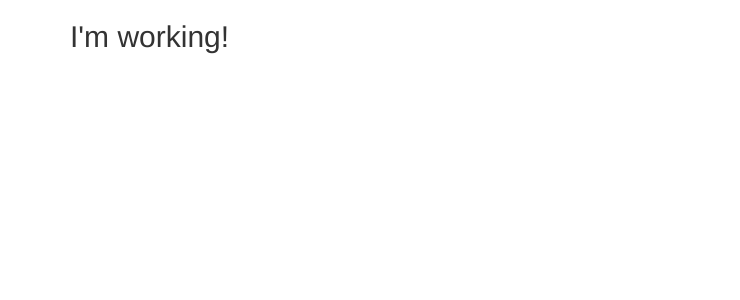
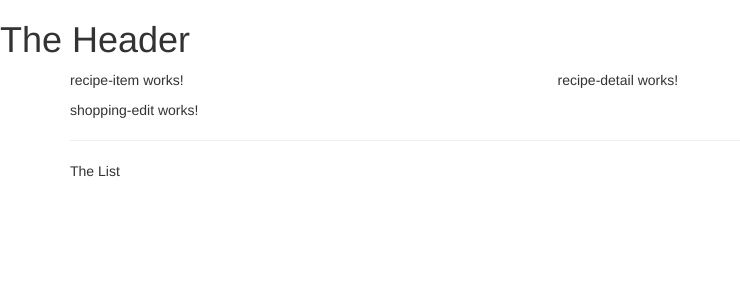
Before and after one commit to fffarzan/learn-angular-magic-recipe, an Angular app: page / in a window 1280 px wide. Shown: the top 300 px of the page, without its empty margins (0-740 px from the left). Built offline with nearby package versions, Linux system fonts and the light colour scheme.

Commit message:
Using The Components

```diff
--- a/src/app/app.component.html
+++ b/src/app/app.component.html
@@ -1,7 +1,9 @@
+<app-header></app-header>
 <div class="container">
   <div class="row">
     <div class="col-md-12">
-      <h2>I'm working!</h2>
+      <app-recipes></app-recipes>
+      <app-shopping-list></app-shopping-list>
     </div>
   </div>
 </div>
--- a/src/app/header/header.component.html
+++ b/src/app/header/header.component.html
@@ -1 +1 @@
-<h1>I'm Header</h1>
+<h1>The Header</h1>
--- a/src/app/recipes/recipe-list/recipe-list.component.html
+++ b/src/app/recipes/recipe-list/recipe-list.component.html
@@ -1 +1 @@
-<p>recipe-list works!</p>
+<app-recipe-item></app-recipe-item>
--- a/src/app/recipes/recipes.component.html
+++ b/src/app/recipes/recipes.component.html
@@ -1 +1,8 @@
-<p>recipes works!</p>
+<div class="row">
+  <div class="col-md-5">
+    <app-recipe-list></app-recipe-list>
+  </div>
+  <div class="col-md-7">
+    <app-recipe-detail></app-recipe-detail>
+  </div>
+</div>
--- a/src/app/shopping-list/shopping-list.component.html
+++ b/src/app/shopping-list/shopping-list.component.html
@@ -1 +1,7 @@
-<p>shopping-list works!</p>
+<div class="row">
+  <div class="col-xs-10">
+    <app-shopping-edit></app-shopping-edit>
+    <hr>
+    <p>The List</p>
+  </div>
+</div>
```
